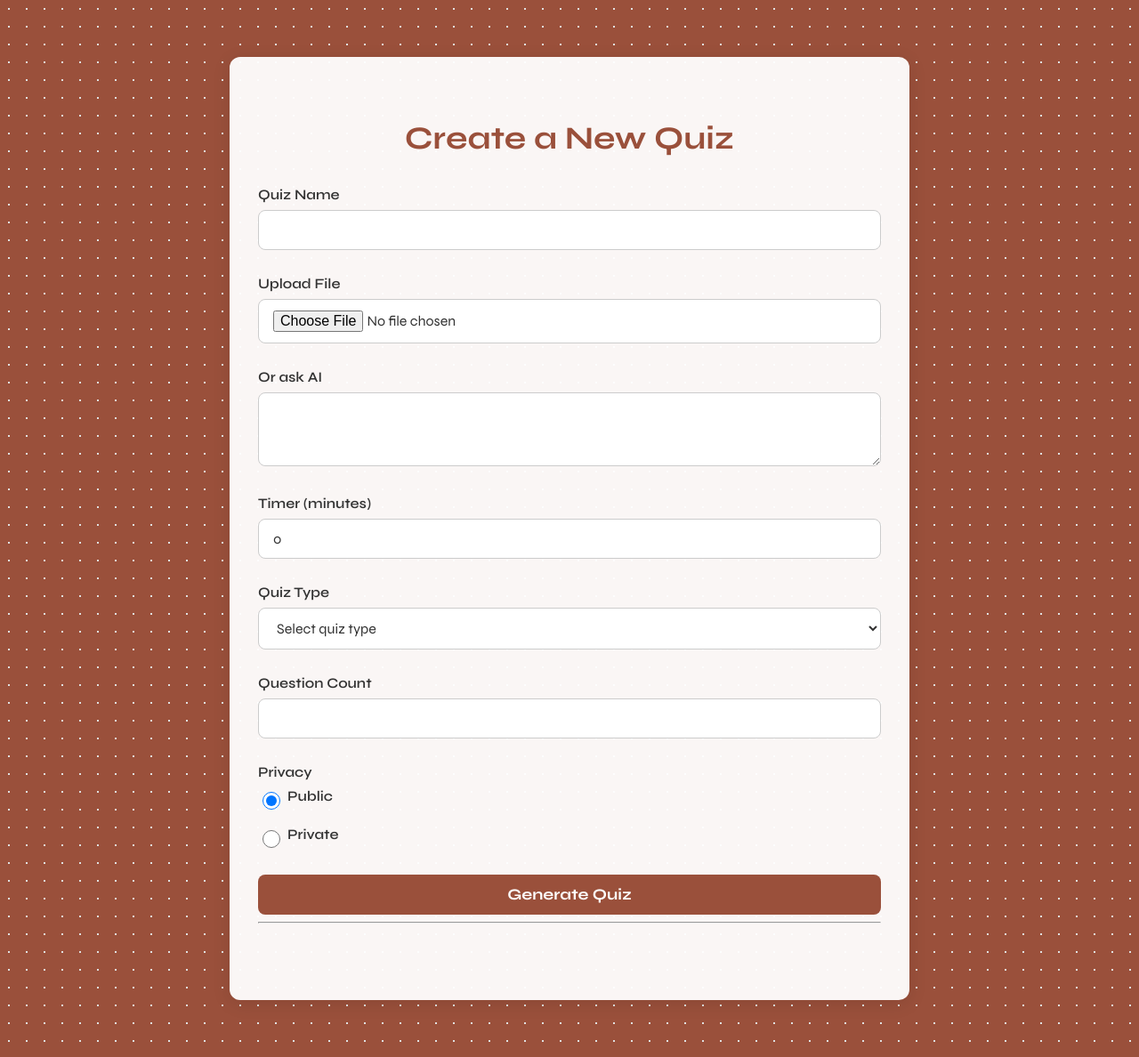
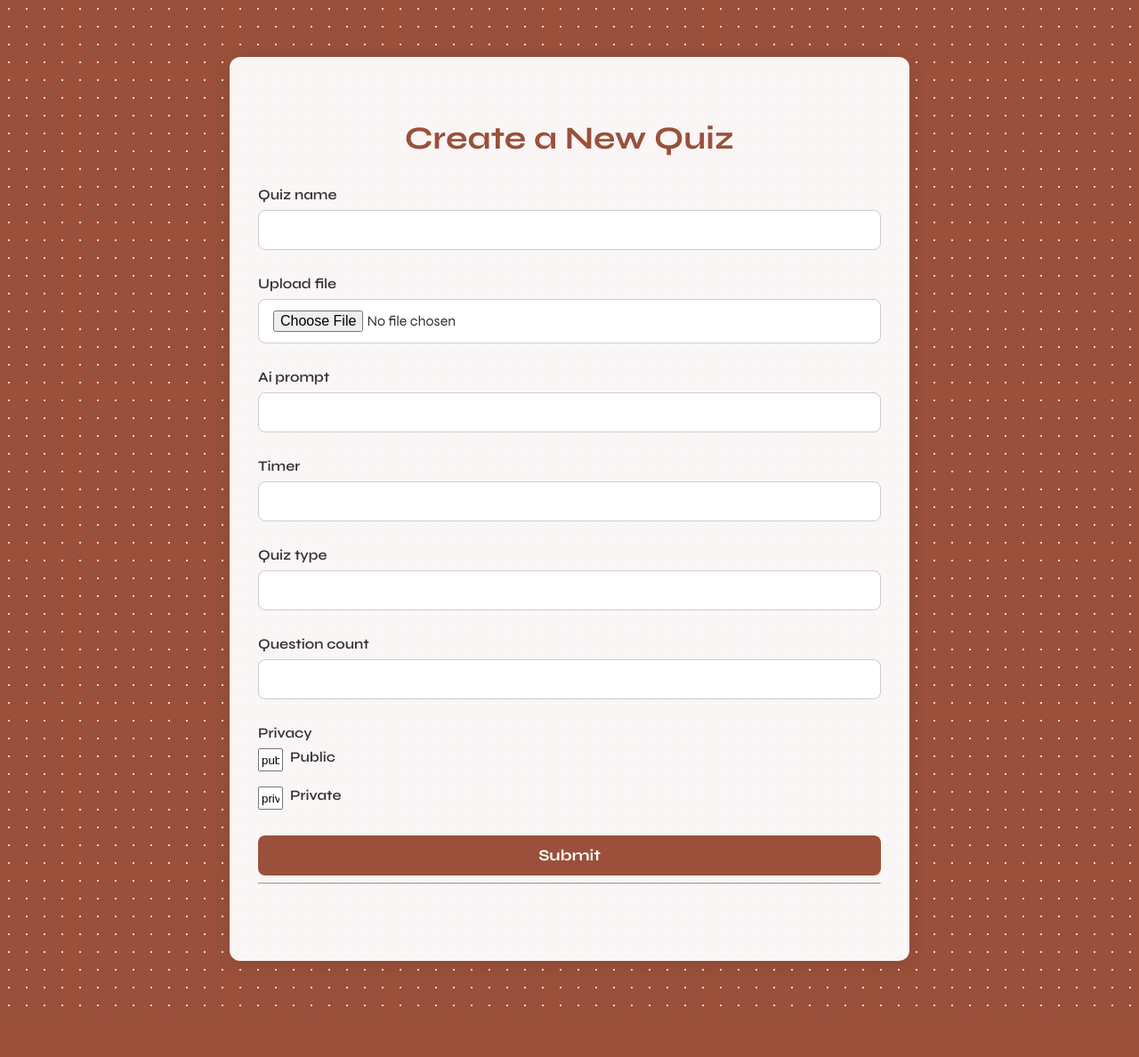
Before and after one commit to Deltane/quiz.it, a Flask app: template app/templates/create_quiz.html in a window 1280 px wide. Shown: the whole page at 89% size. After the commit the page ends 1131 px from the top, so only its background shows below. Run offline with Flask 3, Linux system fonts and the light colour scheme; the template is opened without the code that fills it, so the values that code supplies are empty, except form fields; tables that the repository leaves empty hold one stand-in row (values such as "Sample post"); form fields are guessed from the names that the template uses; parts of the project's set-up code (start-up, migrations or seed data) failed here and were passed over; some web fonts are replaced.

Commit message:
use WTForms to render the form fields of the quiz

```diff
--- a/app/templates/create_quiz.html
+++ b/app/templates/create_quiz.html
@@ -15,52 +15,55 @@
 <body>
     <div class="container">
         <h2>Create a New Quiz</h2>
-        <form id="quiz-setup-form">
+        <form id="quiz-setup-form" method="POST">
+            {{ form.csrf_token }}
+
             <div class="form-group">
-                <label for="quiz-name">Quiz Name</label>
-                <input type="text" class="form-control" id="quiz-name" name="quiz-name" required>
+                {{ form.quiz_name.label }}
+                {{ form.quiz_name(class="form-control", id="quiz-name") }}
             </div>
+
             <div class="form-group">
-                <label for="upload-file">Upload File</label>
-                <input type="file" class="form-control" id="upload-file" name="upload-file" accept=".pdf,.doc,.docx,.txt">
+                {{ form.upload_file.label }}
+                {{ form.upload_file(class="form-control", id="upload-file", accept=".pdf,.doc,.docx,.txt") }}
             </div>
+
             <div class="form-group">
-                <label for="ai-prompt">Or ask AI</label>
-                <textarea class="form-control" id="ai-prompt" name="ai-prompt" rows="3"></textarea>
+                {{ form.ai_prompt.label }}
+                {{ form.ai_prompt(class="form-control", id="ai-prompt", rows="3") }}
             </div>
+
             <div class="form-group">
-                <label for="timer">Timer (minutes)</label>
-                <input type="number" class="form-control" id="timer" name="timer" value="0" min="0">
+                {{ form.timer.label }}
+                {{ form.timer(class="form-control", id="timer", min="0") }}
             </div>
+
             <div class="form-group">
-                <label for="quiz-type">Quiz Type</label>
-                <select class="form-control" id="quiz-type" name="quiz-type" required>
-                    <option value="" disabled selected>Select quiz type</option>
-                    <option value="Multiple Choice">Multiple Choice</option>
-                    <option value="Short Answer">Short Answer</option>
-                    <option value="Fill in the Blank">Fill in the Blank</option>
-                </select>
+                {{ form.quiz_type.label }}
+                {{ form.quiz_type(class="form-control", id="quiz-type") }}
             </div>
+
             <div class="form-group">
-                <label for="question-count">Question Count</label>
-                <input type="number" class="form-control" id="question-count" name="question-count" min="1" max="50" required>
+                {{ form.question_count.label }}
+                {{ form.question_count(class="form-control", id="question-count", min="1", max="50") }}
             </div>
+
             <div class="form-group">
                 <label>Privacy</label>
                 <div class="form-check">
-                    <input class="form-check-input" type="radio" name="privacy" id="public" value="public" checked>
+                    {{ form.privacy(class="form-check-input", id="public", value="public") }}
                     <label class="form-check-label" for="public">Public</label>
                 </div>
                 <div class="form-check">
-                    <input class="form-check-input" type="radio" name="privacy" id="private" value="private">
+                    {{ form.privacy(class="form-check-input", id="private", value="private") }}
                     <label class="form-check-label" for="private">Private</label>
                 </div>
             </div>
-            <button type="submit" class="btn btn-primary">Generate Quiz</button>
+
+            {{ form.submit(class="btn btn-primary") }}
         </form>
 
         <hr>
-        <!-- <h3>Generated Quiz:</h3> -->
         <pre id="quiz-result" style="background-color: #f0f0f000; padding: 10px; border-radius: 8px;"></pre>
     </div>
     <script>
```
